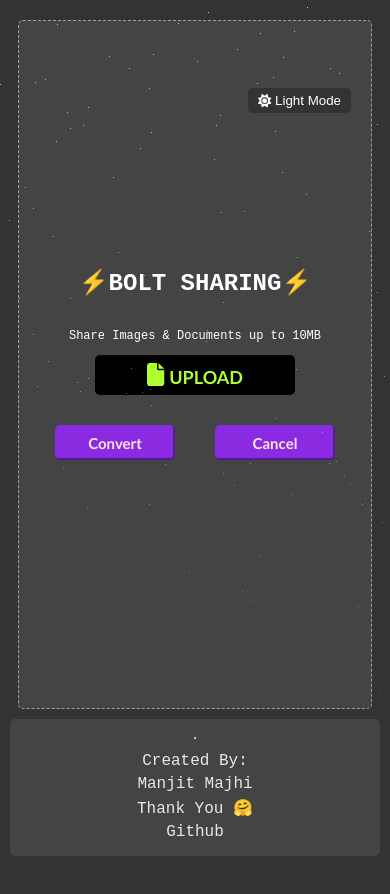
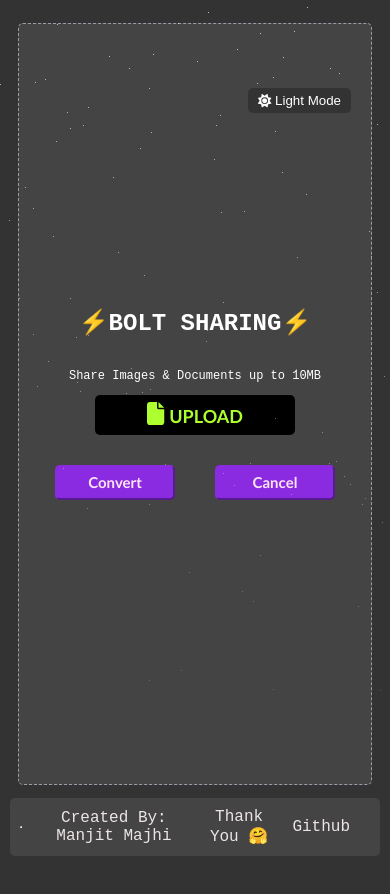
Before and after one commit to manjit-hub/bolt-share, a React (Vite) app in the folder Frontend/: page / in a window 390 px wide. Shown: the top 894 px of the page. Built offline with nearby package versions, Linux system fonts and the light colour scheme.

Commit message:
updated Footer responsiveness

```diff
--- a/Frontend/src/App.css
+++ b/Frontend/src/App.css
@@ -147,24 +147,30 @@ body.light .theme-toggle:hover {
   }
 
   .footer {
-    height: auto; /* Set height to auto to adjust based on content */
+    height: auto; /* Automatically adjust based on content */
     margin-top: 10px;
-    padding: 10px; /* Add padding to give enough space inside the footer */
-    width: 100%; /* Ensure the footer takes the full width of the screen */
+    padding: 10px;
+    width: 100%;
     display: flex;
-    justify-content: center; /* Center the content */
-    align-items: center;
-    flex-direction: column; /* Stack items vertically */
+    justify-content: space-between; /* Space elements evenly across the row */
+    align-items: center; /* Center vertically */
     text-align: center;
-    box-sizing: border-box; /* Ensure padding is included in the element's width and height */
+    box-sizing: border-box;
   }
 
   .footer-content {
-    display: block; /* Display content in block layout */
+    display: flex; /* Use flex to align items in a single row */
+    justify-content: space-between; /* Distribute elements evenly */
+    align-items: center; /* Vertically center the items */
+    width: 100%; /* Ensure footer content takes up full width */
+    padding: 0 10px; /* Padding on left and right for spacing */
   }
 
   .footer-content p, .footer-content a {
-    margin: 5px 0; /* Space between text and links */
-    display: block; /* Ensure each element takes up its own line */
+    margin: 0 10px; /* Add space between elements */
+  }
+
+  .footer-content a {
+    white-space: nowrap; /* Prevent text from wrapping to the next line */
   }
 }
```
